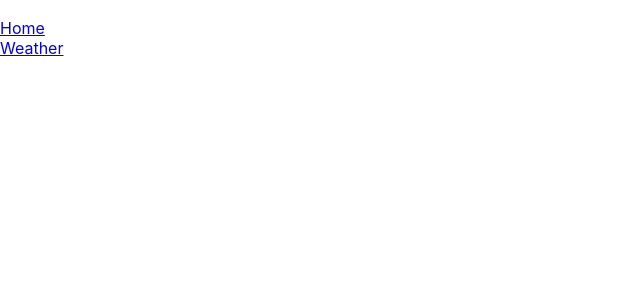
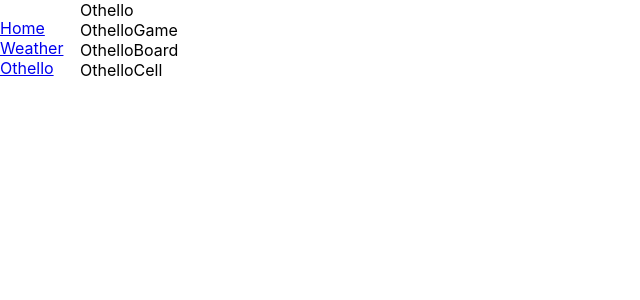
Before and after one commit to ClarenceLuk/clarenceluk.github.io, a React (Create React App) app: page /othello in a window 1280 px wide. Before the commit this address had no page. Shown: the top 300 px of the page, without its empty margins (0-640 px from the left). Built offline with nearby package versions, Linux system fonts and the light colour scheme.

Commit message:
Basic Othello Game structure: Added OthelloBoard.js Added OthelloCell.js Added OthelloGame.js Added Othello.js
Added react router linking to menu and react router hook to app.js

```diff
--- a/src/App.js
+++ b/src/App.js
@@ -1,7 +1,8 @@
 import './App.css';
-import Menu from './Menu/Menu.js'
+import Menu from './Menu/Menu.js';
 import Home from './Applets/Home';
-import Weather from './Applets/Weather.js'
+import Weather from './Applets/Weather.js';
+import Othello from './Applets/Othello';
 import {
   BrowserRouter as Router,
   Routes,
@@ -50,6 +51,7 @@ const App = () => {
           <Routes>
             <Route path="/" element={<Home/>}/>
             <Route path="/weather" element={<Weather/>}/>
+            <Route path="/othello" element={<Othello/>}/>
           </Routes>
         </div>
       </div>
--- /dev/null
+++ b/src/Applets/Othello.js
@@ -0,0 +1,14 @@
+import React, { useState } from 'react';
+import OthelloGame from './OthelloComponents/OthelloGame';
+
+const Othello = () => {
+
+    return (
+        <div>
+            Othello
+            <OthelloGame/>
+        </div>
+    )
+}
+
+export default Othello;
--- /dev/null
+++ b/src/Applets/OthelloComponents/OthelloBoard.js
@@ -0,0 +1,15 @@
+import React from 'react';
+import OthelloCell from './OthelloCell';
+
+const OthelloBoard = () => {
+
+
+    return (
+        <div>
+            OthelloBoard
+            <OthelloCell/>
+        </div>
+    )
+}
+
+export default OthelloBoard;
--- /dev/null
+++ b/src/Applets/OthelloComponents/OthelloCell.js
@@ -0,0 +1,11 @@
+import React from 'react';
+
+const OthelloCell = () => {
+
+
+    return (
+        <div>OthelloCell</div>
+    )
+}
+
+export default OthelloCell;
--- /dev/null
+++ b/src/Applets/OthelloComponents/OthelloGame.js
@@ -0,0 +1,14 @@
+import React from 'react';
+import OthelloBoard from './OthelloBoard';
+
+const OthelloGame = () => {
+
+
+    return (
+        <div>OthelloGame
+            <OthelloBoard/>
+        </div>
+    )
+}
+
+export default OthelloGame;
--- a/src/Menu/Menu.js
+++ b/src/Menu/Menu.js
@@ -33,6 +33,7 @@ const Menu = () => {
         <div open className={classes.menuBox} BackdropProps={{ invisible: true }} variant='persistant'>
             <Link to="/">Home</Link>
             <Link to="/weather">Weather</Link>
+            <Link to="/othello">Othello</Link>
         </div>
     )
 }
```
